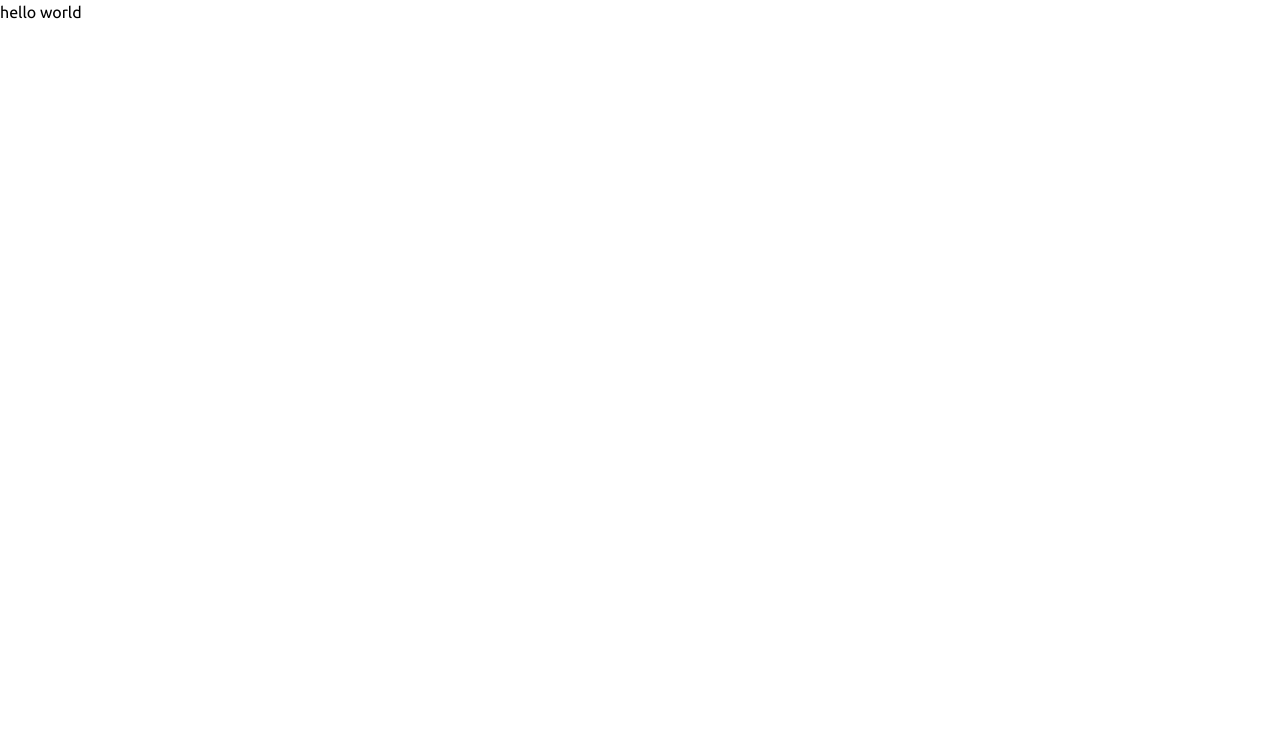
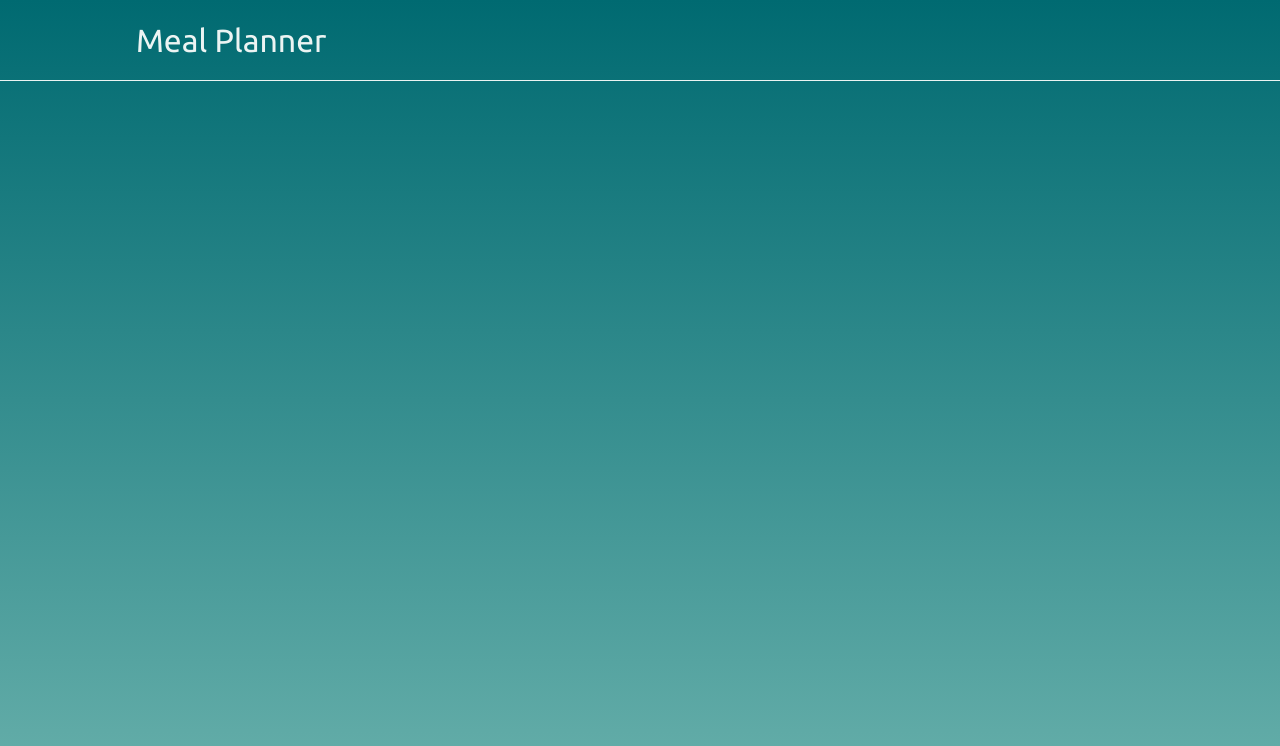
Before and after one commit to liampc/meal-planner, a React (Create React App) app: page / in a window 1280 px wide. Shown: the top 746 px of the page. Built offline with nearby package versions, Linux system fonts and the light colour scheme.

Commit message:
add sass header

```diff
--- a/src/App.js
+++ b/src/App.js
@@ -1,10 +1,11 @@
 
 import './App.scss';
+import Header from './components/header/Header'
 
 function App() {
   return (
     <div className="App">
-      hello world
+      <Header />
     </div>
   );
 }
--- a/src/App.scss
+++ b/src/App.scss
@@ -14,5 +14,21 @@ body {
     padding: 0;
     font-family: $font;
     line-height: 1.5;
+    min-height: 100vh;
+    color: $VeryLightBlue;
+    background-image: linear-gradient($DarkBlueGreen, $BlueGreen);
+    background-repeat: no-repeat;
+}
+
+.container {
+    margin: 0 auto;
+    max-width: 70rem;
+    padding: 1rem;
 
 }
+
+
+h1, h1, h3 {
+    font-weight: $font-reg;
+    margin: 0;
+}
--- /dev/null
+++ b/src/components/header/Header.js
@@ -0,0 +1,18 @@
+import React, {useState, useEffect} from 'react'
+
+import './_header.scss'
+
+function Header(){
+
+
+    return (
+        <header className="header">
+            <div className="container">
+                <h1 className="header__title">Meal Planner</h1>
+            </div>
+
+        </header>
+    )
+}
+
+export default Header
--- /dev/null
+++ b/src/components/header/_header.scss
@@ -0,0 +1,19 @@
+@import '../../styles/abstracts';
+
+
+.header {
+
+    border-bottom: 1px solid $VeryLightBlue;
+    &
+
+    &__title {
+        text-align: center;
+        padding: 0 2.5rem;
+
+        @include breakpoint-up('large'){
+            text-align: left;
+        }
+    }
+
+
+}
```
Also changed, not shown: src/components/dist/Header.css (added), 3 other files (tests, documents, lock files or other folders).
